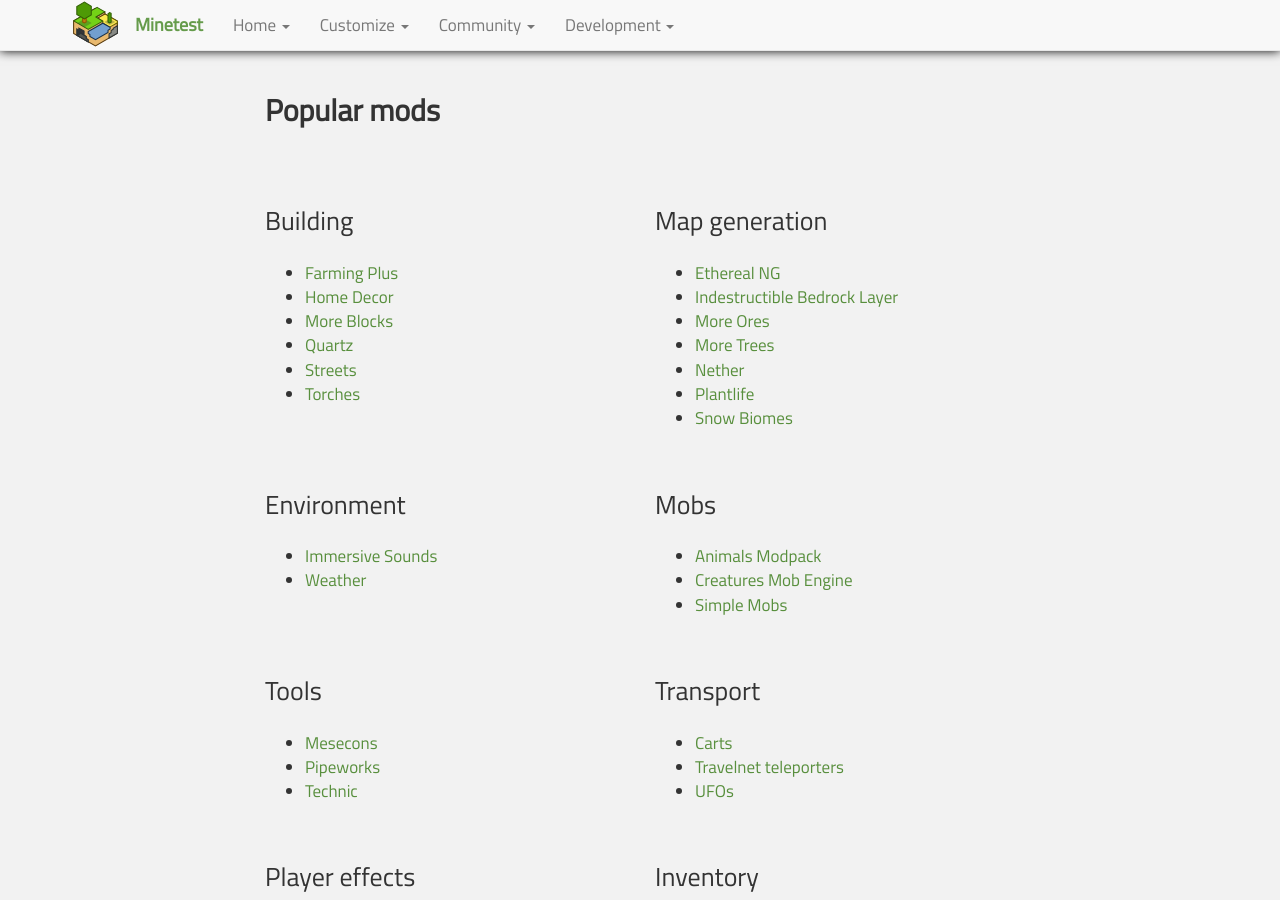
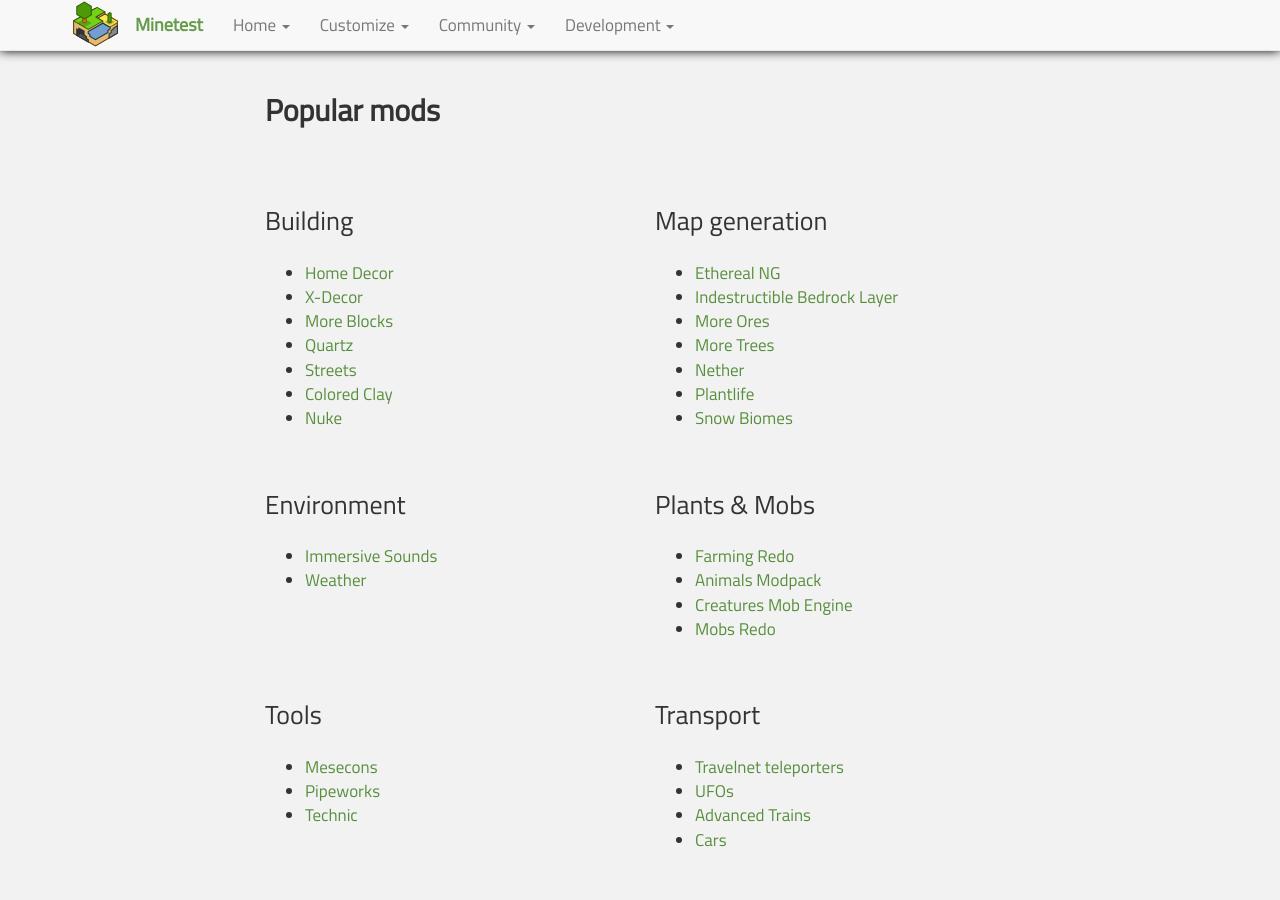
Before and after one commit to minetest/minetest.github.io, a Jekyll site: the page built from customize.html, in a window 1280 px wide and 900 px high, scrolled down 1180 px. Built offline with Jekyll 4.4.1, drawn with Linux system fonts in a browser that asks for light colours; comment, search, counter and statistics services are not loaded; some of the changed text lies outside the part shown.

Commit message:
Update list of mods / texture packs on Customize page

```diff
--- a/customize.html
+++ b/customize.html
@@ -49,12 +49,13 @@ More subgames are available <a href="https://forum.minetest.net/viewforum.php?f=
   <div class="col-sm-6">
     <h3>Building</h3>
     <ul>
-      <li><a href="https://forum.minetest.net/viewtopic.php?t=2787">Farming Plus</a></li>
       <li><a href="https://forum.minetest.net/viewtopic.php?t=2041">Home Decor</a></li>
+      <li><a href="https://forum.minetest.net/viewtopic.php?t=12534">X-Decor</a></li>
       <li><a href="https://forum.minetest.net/viewtopic.php?t=509">More Blocks</a></li>
       <li><a href="https://forum.minetest.net/viewtopic.php?t=5682">Quartz</a></li>
       <li><a href="https://forum.minetest.net/viewtopic.php?t=2984">Streets</a></li>
-      <li><a href="https://forum.minetest.net/viewtopic.php?t=6099">Torches</a></li>
+      <li><a href="https://forum.minetest.net/viewtopic.php?t=15651">Colored Clay</a></li>
+      <li><a href="https://forum.minetest.net/viewtopic.php?t=638">Nuke</a></li>
     </ul>
   </div>
 
@@ -82,11 +83,12 @@ More subgames are available <a href="https://forum.minetest.net/viewforum.php?f=
   </div>
 
   <div class="col-sm-6">
-    <h3>Mobs</h3>
+    <h3>Plants &amp; Mobs</h3>
     <ul>
+      <li><a href="https://forum.minetest.net/viewtopic.php?t=9019">Farming Redo</a></li>
       <li><a href="https://forum.minetest.net/viewtopic.php?t=629">Animals Modpack</a></li>
       <li><a href="https://forum.minetest.net/viewtopic.php?t=8638">Creatures Mob Engine</a></li>
-      <li><a href="https://forum.minetest.net/viewtopic.php?t=3063">Simple Mobs</a></li>
+      <li><a href="https://forum.minetest.net/viewtopic.php?t=9917">Mobs Redo</a></li>
     </ul>
   </div>
 </div>
@@ -104,9 +106,10 @@ More subgames are available <a href="https://forum.minetest.net/viewforum.php?f=
   <div class="col-sm-6">
     <h3>Transport</h3>
     <ul>
-      <li><a href="https://forum.minetest.net/viewtopic.php?t=2451">Carts</a></li>
       <li><a href="https://forum.minetest.net/viewtopic.php?t=4877">Travelnet teleporters</a></li>
       <li><a href="https://forum.minetest.net/viewtopic.php?t=4086">UFOs</a></li>
+      <li><a href="https://forum.minetest.net/viewtopic.php?t=14726">Advanced Trains</a></li>
+      <li><a href="https://forum.minetest.net/viewtopic.php?t=13988">Cars</a></li>
     </ul>
   </div>
 </div>
```
Also changed, not shown: other parts of customize.html (+10 -6 lines).
